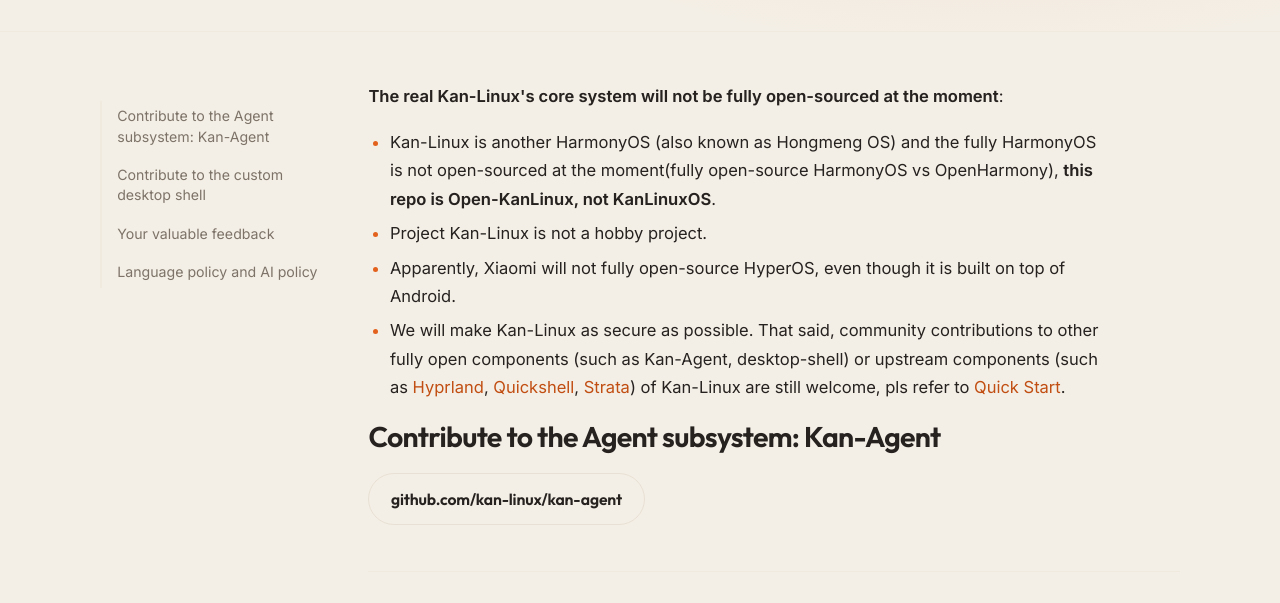
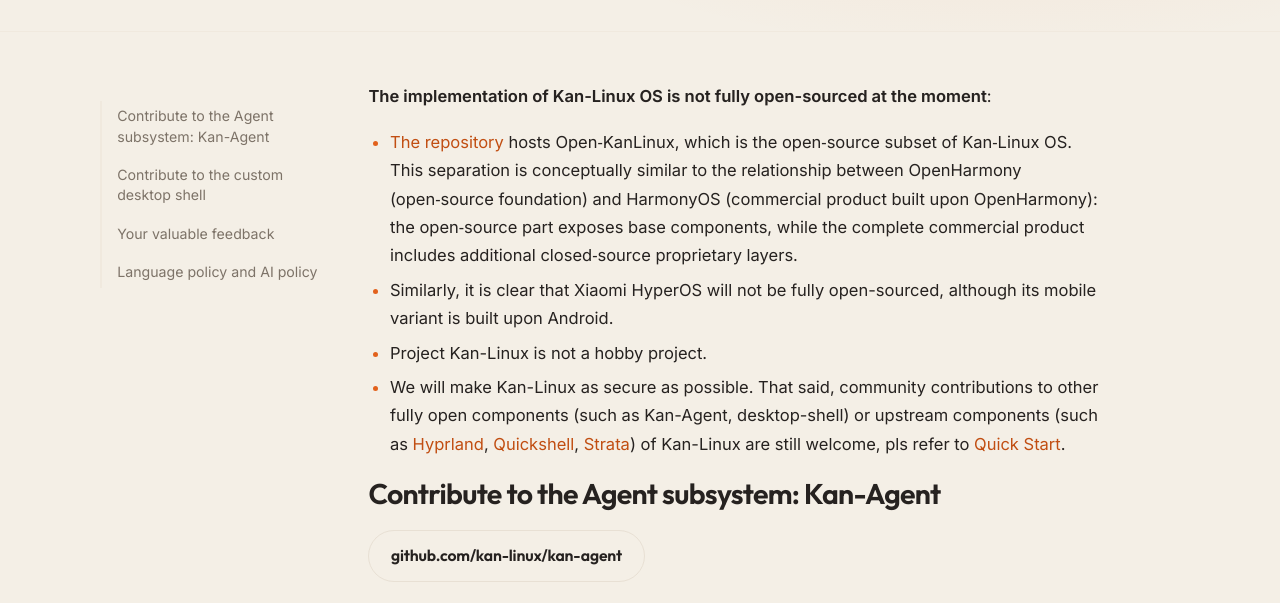
Before and after one commit to kan-linux/kan-linux.github.io, a plain HTML site: page contribute.html in a window 1280 px wide. Shown: the part 197-800 px from the top of the page. Drawn offline with Linux system fonts and the light colour scheme.

Commit message:
refine contribute.html

```diff
--- a/contribute.html
+++ b/contribute.html
@@ -54,18 +54,18 @@
         <p>
 
 
- <b>The real Kan-Linux's core system will not be fully open-sourced at the moment</b>:
+ <b>The implementation of Kan-Linux OS is not fully open-sourced at the moment</b>:
  <ul>
      <li>
-   Kan-Linux is another HarmonyOS (also known as Hongmeng OS) and the fully HarmonyOS is not open-sourced at the moment(fully open-source HarmonyOS vs OpenHarmony), <b>this repo is Open-KanLinux, not KanLinuxOS</b>.
+         <a href="https://github.com/kan-linux/kan" target="_blank" rel="noopener">The repository</a> hosts Open‑KanLinux, which is the open‑source subset of Kan‑Linux OS. This separation is conceptually similar to the relationship between OpenHarmony (open‑source foundation) and HarmonyOS (commercial product built upon OpenHarmony): the open‑source part exposes base components, while the complete commercial product includes additional closed‑source proprietary layers.
      </li>
 
      <li>
-   Project Kan-Linux is not a hobby project.
+       Similarly, it is clear that Xiaomi HyperOS will not be fully open-sourced, although its mobile variant is built upon Android.
      </li>
 
      <li>
-   Apparently, Xiaomi will not fully open-source HyperOS, even though it is built on top of Android.
+      Project Kan-Linux is not a hobby project.
      </li>
 
      <li>
```
